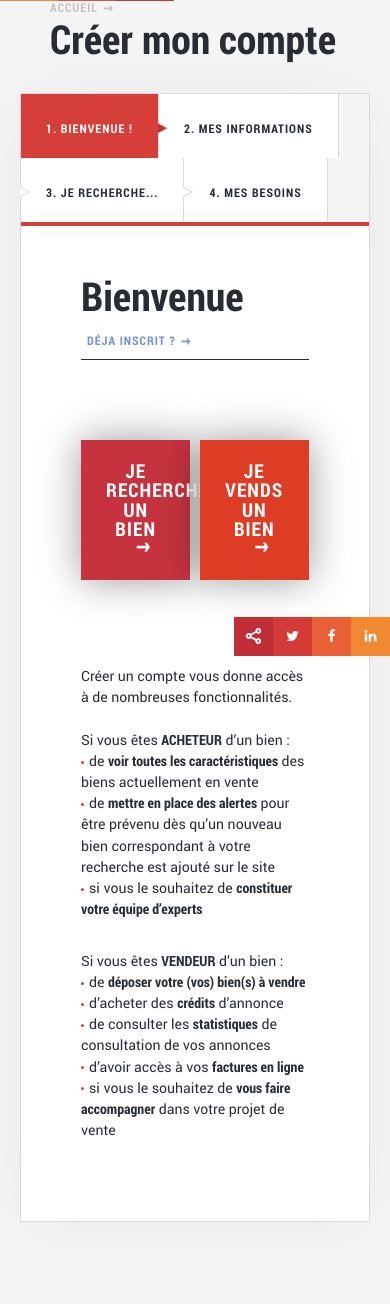
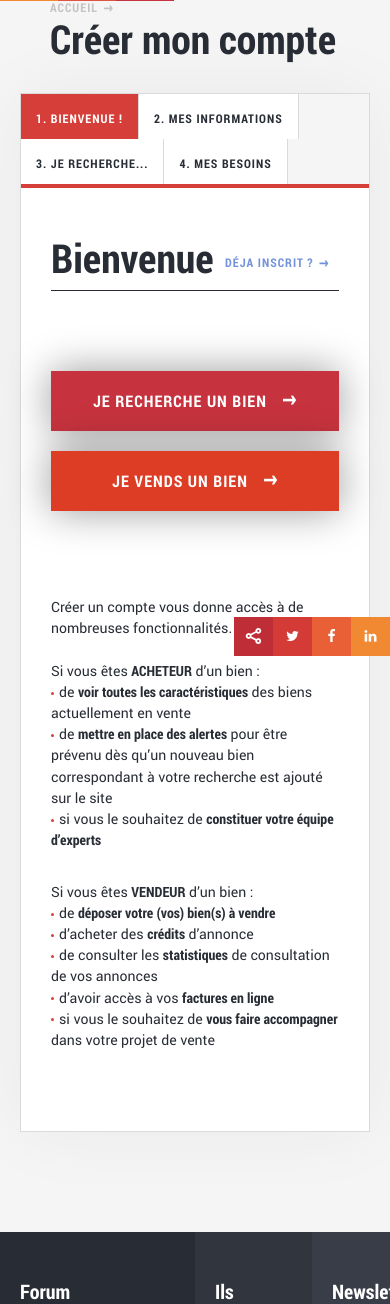
Before and after one commit to stereosuper/fdc, a PHP site: page /creationCompte.php in a window 390 px wide. Shown: the part 163-1467 px from the top of the page. Run offline with PHP 8.4, Linux system fonts and the light colour scheme; style sheets or scripts are compiled from the project's sources.

Commit message:
:art: responsive creation compte

```diff
--- a/creationCompte.php
+++ b/creationCompte.php
@@ -3,7 +3,7 @@
 <!--[if gt IE 9]><!--> <html lang='fr-FR' class='no-js'> <!--<![endif]-->
 
     <head>
-        <title>Créer mon compte</title>
+        <title>Créer mon compte - Bienvenue</title>
         <?php include_once('includes/head.html'); ?>
     </head>
 
--- a/scss/layout/_mediaqueries.scss
+++ b/scss/layout/_mediaqueries.scss
@@ -4,10 +4,6 @@
 }
 
 @media (max-width: 979px){
-    .content-right{
-        padding-right: 60px;
-    }
-
     .content-footer{
         padding-top: 10px;
         padding-bottom: 20px;
@@ -22,16 +18,25 @@
             float: none;
         }
     }
+
+    .btn-block-arrow{
+        font-size: 1em;
+    }
+
+    .content-right{
+        padding-right: 60px;
+    }
+
+    .nav-tabs{
+        li{
+            padding: 20px 20px 17px;
+        }
+    }
 }
 
 @media (max-width: 767px){
     h1{
         padding: 0 30px;
-    }
-
-    .breadcrumb{
-        padding-left: 30px;
-        padding-right: 30px;
     }
 
     .content-default{
@@ -44,10 +49,46 @@
             margin-right: -30px;
         }
     }
+
+    .breadcrumb{
+        padding-left: 30px;
+        padding-right: 30px;
+    }
+
+    .nav-tabs{
+        li{
+            padding: 15px 15px 12px;
+            &:not(:first-child){
+                &::after{
+                    display: none;
+                }
+            }
+        }
+    }
+
+    .tab-content{
+        padding-left: 30px;
+        padding-right: 30px;
+        &-buttons{
+            .btn-block-arrow{
+                display: block;
+                width: 80%;
+                margin: 0 auto;
+                &:first-of-type{
+                    margin-right: auto;
+                    margin-bottom: 20px;
+                }
+            }
+        }
+    }
 }
 
 @media (max-width: 480px){
-
+    .tab-content-buttons{
+        .btn-block-arrow{
+            width: 100%;
+        }
+    }
 }
 
 /* retina */
```
